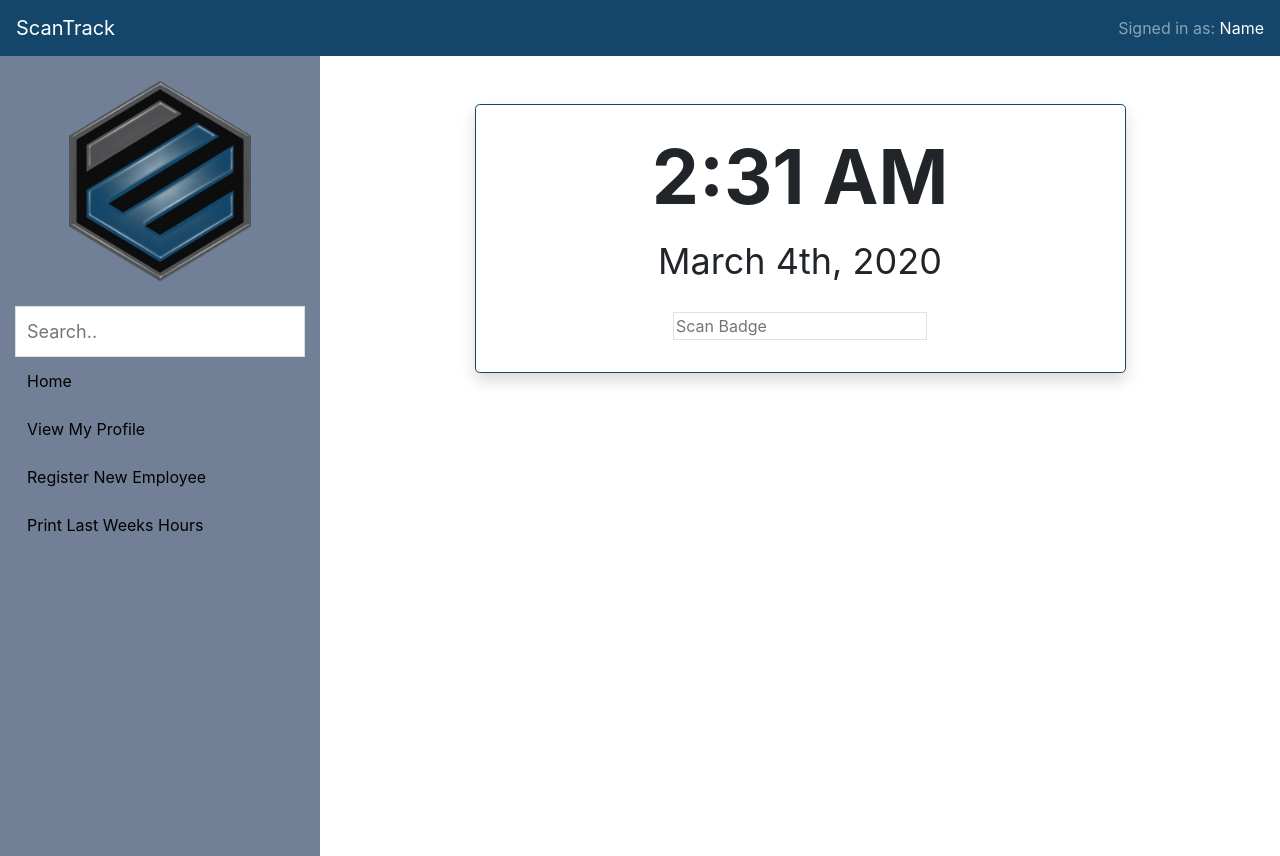
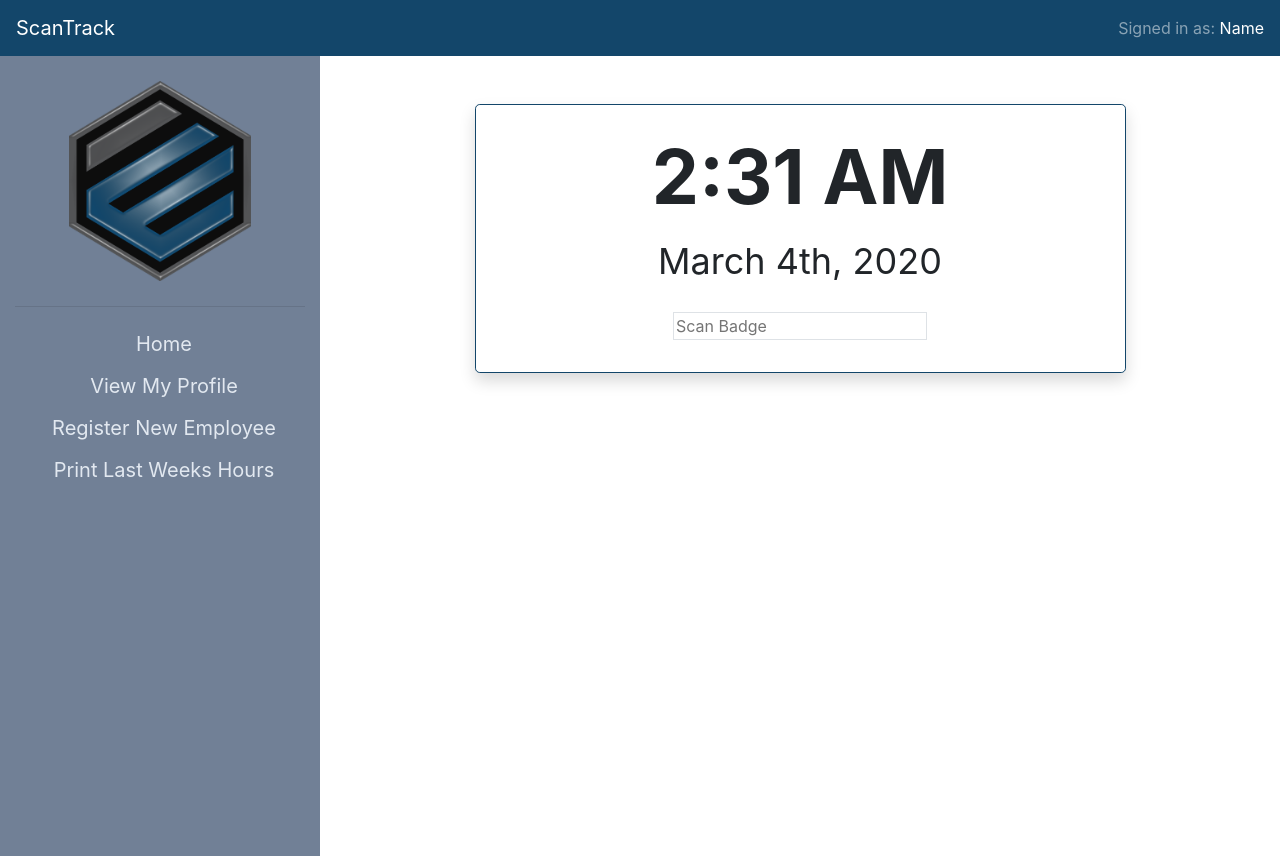
Before and after one commit to rachaelchar/ScanTrack, a React (Create React App) app in the folder client/: page / in a window 1280 px wide. Built offline with nearby package versions, Linux system fonts and the light colour scheme; no server answers.

Commit message:
added styling to sidenav

```diff
--- a/client/src/components/SideNav/index.js
+++ b/client/src/components/SideNav/index.js
@@ -9,15 +9,14 @@ export default function SideNav() {
     <div className="row">
       <div className="col-12 bg-primary" id="sideNav">
         <img id="logo" src={logo} />
+        <hr></hr>
 
-        <input type="text" id="mySearch" onkeyup="myFunction()" placeholder="Search.." title="Type in a category"></input>
-
-        <ul id="myMenu">
-          <li><a href="#">Home</a></li>
-          <li><a href="#">View My Profile</a></li>
-          <li><a href="#">Register New Employee</a></li>
-          <li><a href="#">Print Last Weeks Hours</a></li>
-        </ul>
+        <div class="sidebar text-center">
+          <a href="home"><i class="fa fa-fw fa-home"></i> Home</a>
+          <a href="services"><i class="fa fa-fw fa-wrench"></i> View My Profile</a>
+          <a href="clients"><i class="fa fa-fw fa-user"></i> Register New Employee</a>
+          <a href="contact"><i class="fa fa-fw fa-envelope"></i> Print Last Weeks Hours</a>
+        </div>
       </div>
     </div>
   )
--- a/client/src/components/SideNav/style.css
+++ b/client/src/components/SideNav/style.css
@@ -1,29 +1,30 @@
 /* W3 Schools */
 
-#mySearch {
-  width: 100%;
-  font-size: 18px;
-  padding: 11px;
-  border: 1px solid #ddd;
+/* Style sidebar links */
+.sidebar a {
+  padding: 6px 8px 6px 16px;
+  text-decoration: none;
+  font-size: 20px;
+  color: #e2e8f0;
+  display: block;
 }
 
-/* Style the navigation menu */
-#myMenu {
-  list-style-type: none;
-  padding: 0;
-  margin: 0;
+/* Style links on mouse-over */
+.sidebar a:hover {
+  background-color: #f1f1f1;
+  color: #718096
 }
 
-/* Style the navigation links */
-#myMenu li a {
-  padding: 12px;
-  text-decoration: none;
-  color: black;
-  display: block
+/* Style the main content */
+.main {
+  margin-left: 160px; /* Same as the width of the sidenav */
+  padding: 0px 10px;
 }
 
-#myMenu li a:hover {
-  background-color: #eee;
+/* Add media queries for small screens (when the height of the screen is less than 450px, add a smaller padding and font-size) */
+@media screen and (max-height: 450px) {
+  .sidebar {padding-top: 15px;}
+  .sidebar a {font-size: 18px;}
 }
 
 #sideNav {
```
